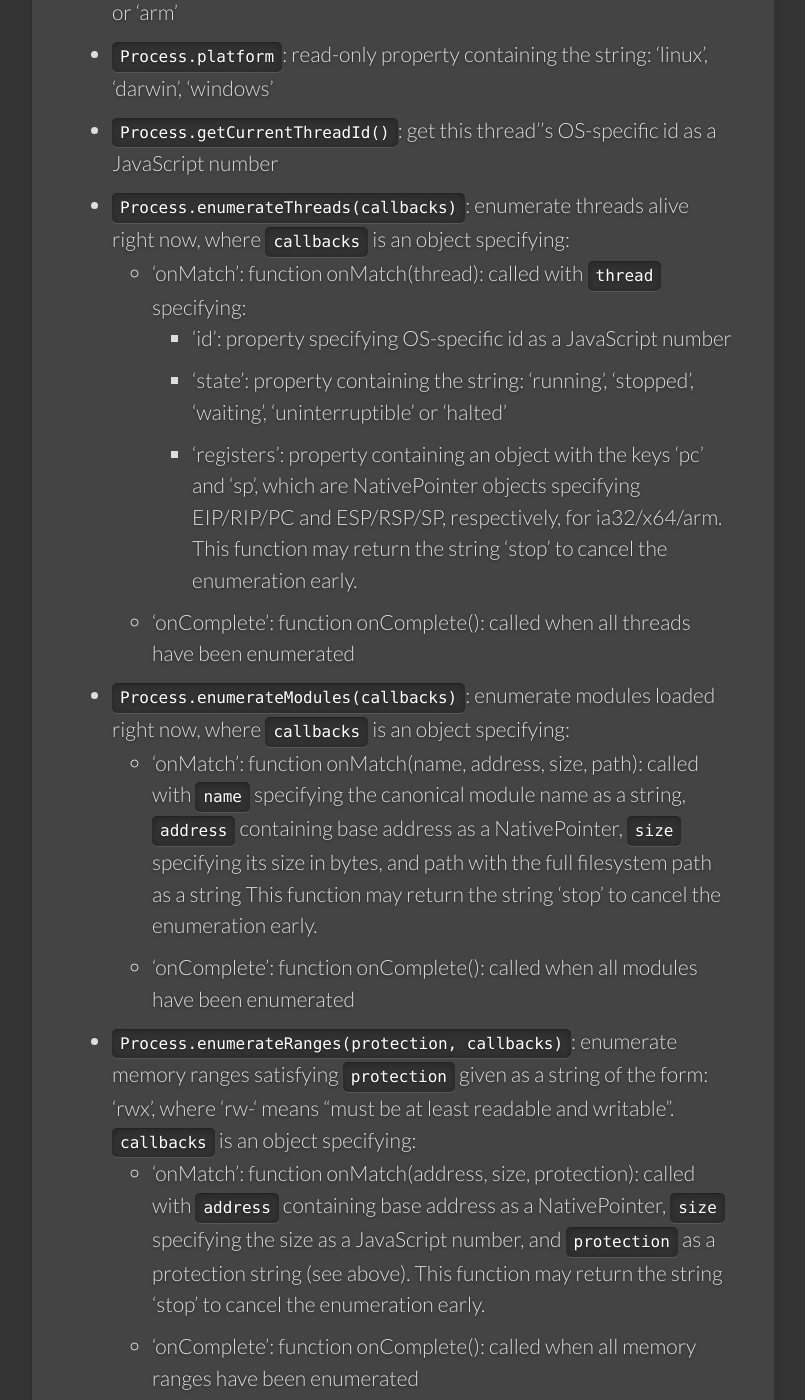
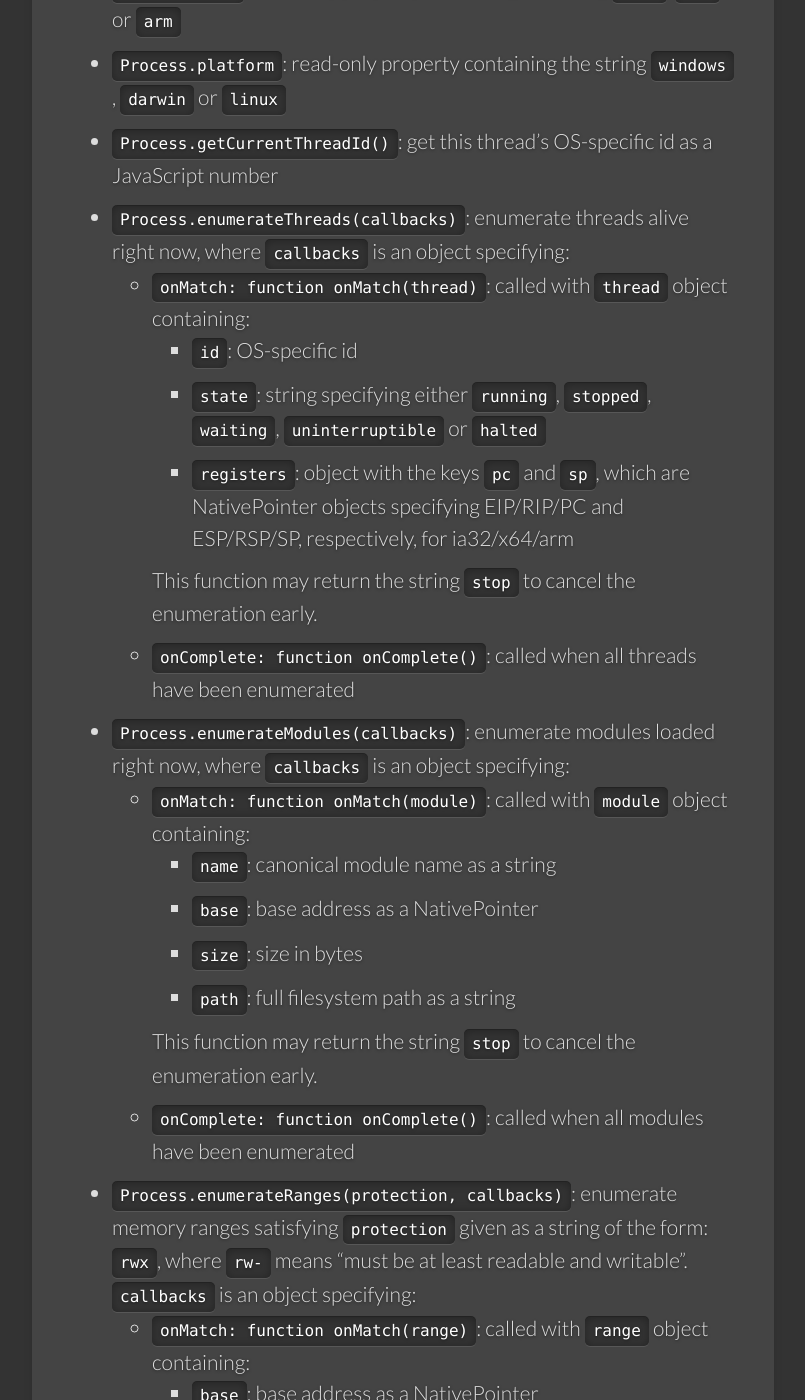
Before and after one commit to frida/frida-website, a Jekyll site: the page built from docs/javascript-api.md, in a window 1280 px wide and 1400 px high, scrolled down 1216 px. Shown: the whole window, without its empty margins (139-944 px from the left). Built offline with Jekyll 4.4.1, drawn with Linux system fonts in a browser that asks for light colours; some web fonts are replaced; some of the changed text lies outside the part shown.

Commit message:
Improve formatting

```diff
--- a/docs/javascript-api.md
+++ b/docs/javascript-api.md
@@ -7,98 +7,144 @@ permalink: /docs/javascript-api/
 ---
 
 ## Global
-+ ptr(s): short-hand for `new NativePointer(s)`
 
-+ `recv([type, ], callback)`: request `callback` to be called on the next message
-received from the debugger.  Optionally `type` may be specified to only receive
-a message where the 'type' field is set to `type`.  This will only give you one
-message, so you need to call recv() again to receive the next one.
-+ `send(message[, data])`: send the JavaScript object message to the debugger (it
-must be serializable to JSON). data may be optionally passed to include a raw
-payload, like a buffer returned by Memory#readByteArray
++   `ptr(s)`: short-hand for `new NativePointer(s)`
 
-+ `setTimeout(fn, delay)`: call `fn` after `delay` milliseconds, returns an id
-that can be passed to `clearTimeout` to cancel it
-+ `clearTimeout(id)`: cancel id returned by call to `setTimeout`
-+ `setInterval(fn, delay)`: call `fn` every `delay` milliseconds, returns an id
-that can be passed to `clearInterval` to cancel it
-+ `clearInterval(id)`: cancel id returned by call to `setInterval`
++   `recv([type, ]callback)`: request `callback` to be called on the next
+    message received from your Frida-based application.  Optionally `type` may
+    be specified to only receive a message where the `type` field is set to
+    `type`.  This will only give you one message, so you need to call `recv()`
+    again to receive the next one.
+
++   `send(message[, data])`: send the JavaScript object `message` to your
+    Frida-based application (it must be serializable to JSON). `data` may be
+    optionally passed to include a raw payload, like a buffer returned by
+    `Memory#readByteArray`.
+
++   `setTimeout(fn, delay)`: call `fn` after `delay` milliseconds, returns an
+    id that can be passed to `clearTimeout` to cancel it
+
++   `clearTimeout(id)`: cancel id returned by call to `setTimeout`
+
++   `setInterval(fn, delay)`: call `fn` every `delay` milliseconds, returns an
+    id that can be passed to `clearInterval` to cancel it
+
++   `clearInterval(id)`: cancel id returned by call to `setInterval`
 
 
 ## console
-+ `console.log(line)`: write `line` to stdout
+
++   `console.log(line)`: write `line` to stdout
 
 
 ## Process
-+ `Process.arch`: read-only property containing the string: 'ia32', 'x64' or 'arm'
-+ `Process.platform`: read-only property containing the string: 'linux', 'darwin',
-'windows'
-+ `Process.getCurrentThreadId()`: get this thread''s OS-specific id as a
-JavaScript number
-+ `Process.enumerateThreads(callbacks)`: enumerate threads alive right now, where
-`callbacks` is an object specifying:
-  - 'onMatch': function onMatch(thread): called with `thread` specifying:
-    - 'id': property specifying OS-specific id as a JavaScript number
-    - 'state': property containing the string: 'running', 'stopped', 'waiting',
-      'uninterruptible' or 'halted'
-    - 'registers': property containing an object with the keys 'pc' and 'sp',
-      which are NativePointer objects specifying EIP/RIP/PC and ESP/RSP/SP,
-      respectively, for ia32/x64/arm.  This function may return the string
-      'stop' to cancel the enumeration early.
-  - 'onComplete': function onComplete(): called when all threads have been
-    enumerated
-+ `Process.enumerateModules(callbacks)`: enumerate modules loaded right now, where
-`callbacks` is an object specifying:
-  - 'onMatch': function onMatch(name, address, size, path): called with `name`
-    specifying the canonical module name as a string, `address` containing base
-    address as a NativePointer, `size` specifying its size in bytes, and path
-    with the full filesystem path as a string This function may return the
-    string 'stop' to cancel the enumeration early.
-  - 'onComplete': function onComplete(): called when all modules have been
-    enumerated
-+ `Process.enumerateRanges(protection, callbacks)`: enumerate memory ranges
-satisfying `protection` given as a string of the form: 'rwx', where 'rw-' means
-"must be at least readable and writable". `callbacks` is an object specifying:
-  - 'onMatch': function onMatch(address, size, protection): called with
-    `address` containing base address as a NativePointer, `size` specifying the
-    size as a JavaScript number, and `protection` as a protection string (see
-    above).  This function may return the string 'stop' to cancel the
-    enumeration early.
-  - 'onComplete': function onComplete(): called when all memory ranges have been
-    enumerated
+
++   `Process.arch`: read-only property containing the string `ia32`, `x64` or
+    `arm`
+
++   `Process.platform`: read-only property containing the string `windows`,
+    `darwin` or `linux`
+
++   `Process.getCurrentThreadId()`: get this thread's OS-specific id as a
+    JavaScript number
+
++   `Process.enumerateThreads(callbacks)`: enumerate threads alive right now,
+    where `callbacks` is an object specifying:
+
+    -   `onMatch: function onMatch(thread)`: called with `thread` object
+        containing:
+        - `id`: OS-specific id
+        - `state`: string specifying either `running`, `stopped`, `waiting`,
+          `uninterruptible` or `halted`
+        - `registers`: object with the keys `pc` and `sp`, which are
+          NativePointer objects specifying EIP/RIP/PC and ESP/RSP/SP,
+          respectively, for ia32/x64/arm
+
+        This function may return the string `stop` to cancel the enumeration
+        early.
+
+    -   `onComplete: function onComplete()`: called when all threads have been
+        enumerated
+
++   `Process.enumerateModules(callbacks)`: enumerate modules loaded right now,
+    where `callbacks` is an object specifying:
+
+    -   `onMatch: function onMatch(module)`: called with `module` object
+        containing:
+        - `name`: canonical module name as a string
+        - `base`: base address as a NativePointer
+        - `size`: size in bytes
+        - `path`: full filesystem path as a string
+
+        This function may return the string `stop` to cancel the enumeration
+        early.
+
+    -   `onComplete: function onComplete()`: called when all modules have been
+        enumerated
+
++   `Process.enumerateRanges(protection, callbacks)`: enumerate memory ranges
+    satisfying `protection` given as a string of the form: `rwx`, where `rw-`
+    means "must be at least readable and writable". `callbacks` is an object
+    specifying:
+
+    -   `onMatch: function onMatch(range)`: called with `range` object
+        containing:
+        - `base`: base address as a NativePointer
+        - `size`: size in bytes
+        - `protection`: protection string (see above)
+
+        This function may return the string `stop` to cancel the enumeration
+        early.
+
+    -   `onComplete: function onComplete()`: called when all memory ranges have
+        been enumerated
 
 
 ## Module
-+ `Module.enumerateExports(name, callbacks)`: enumerate exports of module with the
-`name` as seen in Process#enumerateModules. `callbacks` is an object specifying:
-  - 'onMatch': function onMatch(name, address): called with `name` specifying
-    the export name as a string and `address` containing its absolute address as
-    a NativePointer This function may return the string 'stop' to cancel the
-    enumeration early.
-  - 'onComplete': function onComplete(): called when all exports have been
-    enumerated
-+ `Module.enumerateRanges(name, protection, callbacks)`: just like
-Process#enumerateRanges, except it''s scoped to the specified module `name`.
-+ `Module.findBaseAddress(name)`: returns the base address of the `name` module,
-or `null` if module isn''t loaded
-+ `Module.findExportByName(module, export)`: returns the absolute address of
-`export` in `module`
+
++   `Module.enumerateExports(name, callbacks)`: enumerate exports of module with
+    the `name` as seen in Process#enumerateModules. `callbacks` is an object
+    specifying:
+
+    -   `onMatch: function onMatch(mod)`: called with `mod` object containing:
+        - `type`: string specifying either `function` or `variable`
+        - `name`: export name as a string
+        - `address`: absolute address as a NativePointer
+
+        This function may return the string `stop` to cancel the enumeration
+        early.
+
+    -   `onComplete: function onComplete()`: called when all exports have been
+        enumerated
+
++   `Module.enumerateRanges(name, protection, callbacks)`: just like
+    Process#enumerateRanges, except it's scoped to the specified module `name`.
+
++   `Module.findBaseAddress(name)`: returns the base address of the `name`
+    module, or `null` if module isn't loaded
+
++   `Module.findExportByName(module, exp)`: returns the absolute address of the
+    export named `exp` in `module`
 
 
 ## Memory
-+ Memory.scan(address, size, pattern, callbacks): scan memory for occurences of
-`pattern` in the memory range given by `address` and `size`.
-  - `pattern` must be of the form "13 37 ?? ff" to match 0x13 followed by 0x37
-    followed by any byte followed by 0xff.
-  - `callbacks` is an object with:
-    - 'onMatch': function onMatch(address, size): called with `address`
-      containing address of occurence as a NativePointer and `size` specifying
-      the size as a JavaScript number.  This function may return the string
-      'stop' to cancel the memory scanning early.
-    - 'onError': function onError(reason): called with `reason` when there was a
-      memory access error while scanning
-    - 'onComplete': function onComplete(): called when the memory range has been
-      fully scanned
+
++   `Memory.scan(address, size, pattern, callbacks)`: scan memory for
+    occurences of `pattern` in the memory range given by `address` and `size`.
+
+    -   `pattern` must be of the form "13 37 ?? ff" to match 0x13 followed by
+        0x37 followed by any byte followed by 0xff
+
+    -   `callbacks` is an object with:
+        -   `onMatch: function onMatch(address, size)`: called with `address`
+            containing address of occurence as a NativePointer and `size`
+            specifying the size as a JavaScript number.  This function may
+            return the string 'stop' to cancel the memory scanning early.
+        -   `onError`: function onError(reason): called with `reason` when
+            there was a memory access error while scanning
+        -   `onComplete: function onComplete()`: called when the memory range
+            has been fully scanned
+
 + Memory.alloc(size): allocate `size` bytes of memory on the heap.  The returned
 object is a NativePointer and the heap memory will be released when all
 JavaScript handles to it are gone.  This means you need to keep a reference to
@@ -119,17 +165,18 @@ invalid (not writable).
 + Memory.readByteArray(address, length): read `length` bytes from `address` and
 return it as a byte array.  This byte array may be efficiently transferred to
 the debugger by passing it as the second argument to send().  A JavaScript
-exception will be thrown if any of the `length` bytes read from `address` isn''t
+exception will be thrown if any of the `length` bytes read from `address` isn't
 readable.
-+ Memory.readUtf8String(address[, size = -1]), Memory.readUtf16String(address[,
-size = -1]), Memory.readAnsiString(address[, size = -1]): read the bytes at
-`address` as a UTF-8 string.  Supply the optional `size` if you know the size of
-the string in bytes, or omit it or specify -1 if the string is NUL-terminated.
++ Memory.readUtf8String(address\[, size = -1\]), Memory.readUtf16String(
+address\[, size = -1\]), Memory.readAnsiString(address\[, size = -1\]): read
+the bytes at `address` as a UTF-8 string.  Supply the optional `size` if you
+know the size of the string in bytes, or omit it or specify -1 if the string
+is NUL-terminated.
 A JavaScript exception will be thrown if any of the `size` bytes read from
-`address` isn''t readable.
+`address` isn't readable.
 + Memory.writeUtf8String(address, str): encode and write the JavaScript string
 to `address` (with NUL-terminator).  A JavaScript exception will be thrown if
-any of the bytes written to `address` isn''t writable.
+any of the bytes written to `address` isn't writable.
 + Memory.allocUtf8String(str), Memory.allocUtf16String(str),
 Memory.allocAnsiString(str): allocate, encode and write out `str` as
 UTF-8/UTF-16/ANSI string on the heap.  The returned object is a NativePointer,
@@ -201,7 +250,7 @@ Supported ABIs:
 
 
 ## NativeCallback
-+ `new NativeCallback(func, returnType, argTypes[, abi])`: create a new
++ `new NativeCallback(func, returnType, argTypes\[, abi\])`: create a new
 NativeCallback implemented by the JavaScript function `func`, return type and
 array of argument types, optionally also specifying the abi if not system
 default. See `NativeFunction` for details about supported types and abis. Note
@@ -270,8 +319,9 @@ Interceptor.replace(openPtr, new NativeCallback(function (pathPtr, flags) {
 implementation.
 
 ## Stalker
-+ `Stalker.follow([threadId, options])`: start stalking `threadId` (or the current
-thread if omitted), optionally with `options` for enabling events. For example:
++ `Stalker.follow(\[threadId, options\])`: start stalking `threadId` (or the
+current thread if omitted), optionally with `options` for enabling events.
+For example:
 {% highlight js %}
 Stalker.follow(Process.getCurrentThreadId(), {
   events: {
@@ -292,8 +342,8 @@ Stalker.follow(Process.getCurrentThreadId(), {
   }
 });
 {% endhighlight %}
-+ `Stalker.unfollow([threadId])`: stop stalking `threadId` (or the current thread
-if omitted).
++ `Stalker.unfollow(\[threadId\])`: stop stalking `threadId` (or the current
+thread if omitted).
 + Stalker.garbageCollect(): free accumulated memory at a safe point after
 Stalker#unfollow.  This is needed to avoid race-conditions where the thread just
 unfollowed is executing its last instructions.
```
Also changed, not shown: other parts of docs/javascript-api.md (+5 -3 lines).
